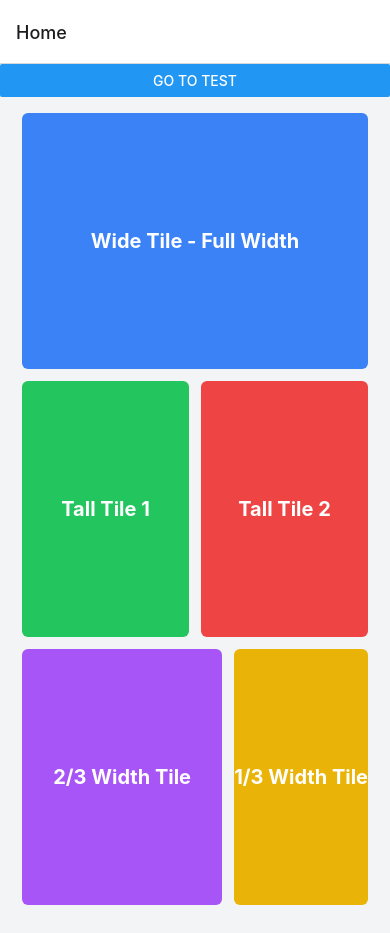
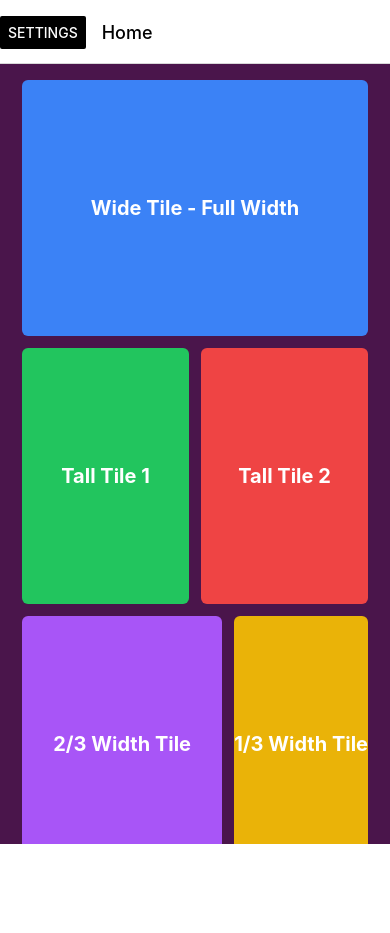
Before and after one commit to shouryavpoddar/RoommateApp, a React Native app in the folder roommate-app/: screen / in a window 390 px wide. After the commit the page ends 844 px from the top, so only its background shows below. Built offline with nearby package versions, Linux system fonts and the light colour scheme.

Commit message:
changed file structure to match project

```diff
--- a/roommate-app/App.js
+++ b/roommate-app/App.js
@@ -1,12 +1,13 @@
 import { StatusBar } from 'expo-status-bar';
-import { Text, View } from 'react-native';
+import { Text, View, Button, Alert } from 'react-native';
 import { NavigationContainer } from "@react-navigation/native";
 import { createNativeStackNavigator } from "@react-navigation/native-stack";
-import HomePage from './src/HomePage/HomePage';
-import Tester from './src/HomePage/Tester';
+import HomePage from './src/Pages/HomePage/HomePage';
+import Tester from './src/Pages/HomePage/Tester';
 
 
 const {Navigator, Screen} = createNativeStackNavigator();
+
 
 export default function App() {
 
@@ -17,7 +18,20 @@ export default function App() {
       <HomePage></HomePage>
     </View> */
     <NavigationContainer>
-      <Navigator initialRouteName="Home">
+      <Navigator initialRouteName="Home"
+        screenOptions={{
+          headerLeft: () => (
+            <View >
+            <Button
+              title="Settings"
+              color="#000"
+              onPress={() => Alert.alert('Button Pressed!')}
+            />
+          </View>
+          ),
+          headerTintColor: '#000', // White text for icons
+        }}
+        >
         <Screen name="Home" component={HomePage} />
         <Screen name="Tester" component={Tester} />
       </Navigator>
--- a/roommate-app/src/HomePage/HomePage.js
+++ /dev/null
@@ -1,52 +0,0 @@
-import { Button, Text, View, ScrollView, TouchableOpacity } from 'react-native';
-import FeatureTile from './FeatureTile';
-import { useNavigation } from '@react-navigation/native';
-
-export default function HomePage() {
-    const navigation = useNavigation();
-
-    return (
-        <View>
-            <Button title="Go to test" onPress={() => navigation.navigate('Tester')} />
-            <ScrollView className="p-4 bg-gray-100">
-                {/* Row 1: One wide tile spanning full width */}
-                <View className="flex-row justify-center mb-3">
-                    <FeatureTile
-                        flex="flex-1"
-                        bgColor="bg-blue-500"
-                        text="Wide Tile - Full Width"
-                    />
-                </View>
-
-                {/* Row 2: Two tall tiles side by side */}
-                <View className="flex-row justify-center mb-3">
-                    <FeatureTile
-                        flex="flex-1"
-                        bgColor="bg-green-500"
-                        text="Tall Tile 1"
-                    />
-                    <FeatureTile
-                        flex="flex-1"
-                        bgColor="bg-red-500"
-                        text="Tall Tile 2"
-                    />
-                </View>
-
-                {/* Row 3: Two tiles, one 2/3 width, the other 1/3 */}
-                <View className="flex-row justify-center mb-3">
-                {/*for some reason the flex-n values are not scaling proportionate to how i'd expect - not sure why...*/}
-                <FeatureTile
-                        flex="flex-1"
-                        bgColor="bg-purple-500"
-                        text="2/3 Width Tile"
-                    />
-                    <FeatureTile
-                        flex="flex-2"
-                        bgColor="bg-yellow-500"
-                        text="1/3 Width Tile"
-                    />
-                </View>
-            </ScrollView>
-        </View>
-    )
-}
--- a/roommate-app/src/HomePage/FeatureTile.js
+++ b/roommate-app/src/Pages/HomePage/FeatureTile.js
@@ -1,9 +1,9 @@
 import { Text, TouchableOpacity } from 'react-native';
 
 //handle action when click on tile
-const onPress = () => {console.log("you clicked me!")};
+//const onPress = () => {console.log("you clicked me!")};
 
-export default function FeatureTile({ bgColor, flex, text }) {
+export default function FeatureTile({ bgColor, flex, text, onPress}) {
     return (
         <TouchableOpacity className={`h-64 rounded-md flex justify-center items-center mx-1.5 ${bgColor} ${flex}`} onPress={onPress}>
             <Text className="text-white text-xl font-bold">{text}</Text>
--- /dev/null
+++ b/roommate-app/src/Pages/HomePage/HomePage.js
@@ -0,0 +1,55 @@
+import { Button, Text, View, ScrollView, TouchableOpacity } from 'react-native';
+import FeatureTile from './FeatureTile';
+import { useNavigation } from '@react-navigation/native';
+
+export default function HomePage() {
+    const navigation = useNavigation();
+
+    return (
+        <ScrollView className="p-4 bg-[#4a154b]">
+            {/* Row 1: One wide tile spanning full width */}
+            <View className="flex-row justify-center mb-3">
+                <FeatureTile
+                    flex="flex-1"
+                    bgColor="bg-blue-500"
+                    text="Wide Tile - Full Width"
+                    onPress={() => console.log('Change me to navigation to go to a page!')}
+                    //navigation example: () => navigation.navigate('PageName)}
+                />
+            </View>
+
+            {/* Row 2: Two tall tiles side by side */}
+            <View className="flex-row justify-center mb-3">
+                <FeatureTile
+                    flex="flex-1"
+                    bgColor="bg-green-500"
+                    text="Tall Tile 1"
+                    onPress={() => console.log('Change me to navigation to go to a page!')}
+                />
+                <FeatureTile
+                    flex="flex-1"
+                    bgColor="bg-red-500"
+                    text="Tall Tile 2"
+                    onPress={() => console.log('Change me to navigation to go to a page!')}
+                />
+            </View>
+
+            {/* Row 3: Two tiles, one 2/3 width, the other 1/3 */}
+            <View className="flex-row justify-center mb-3">
+            {/*for some reason the flex-n values are not scaling proportionate to how i'd expect - not sure why...*/}
+            <FeatureTile
+                    flex="flex-1"
+                    bgColor="bg-purple-500"
+                    text="2/3 Width Tile"
+                    onPress={() => console.log('Change me to navigation to go to a page!')}
+                />
+                <FeatureTile
+                    flex="flex-2"
+                    bgColor="bg-yellow-500"
+                    text="1/3 Width Tile"
+                    onPress={() => console.log('Change me to navigation to go to a page!')}
+                />
+            </View>
+        </ScrollView>
+    )
+}
```
Also changed, not shown: roommate-app/src/Pages/HomePage/RecentActivity.js (renamed from roommate-app/src/HomePage/RecentActivity.js), roommate-app/src/Pages/HomePage/Tester.js (renamed from roommate-app/src/HomePage/Tester.js), 1 other file (tests, documents, lock files or other folders).
